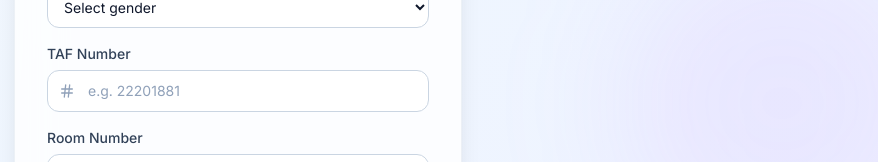
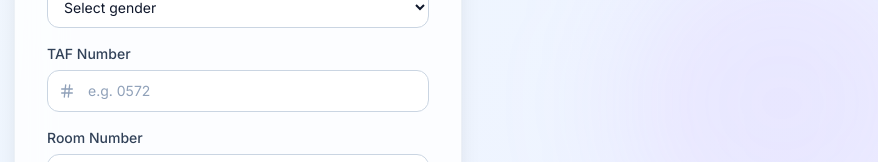
Before and after one commit to Ellieza/dormitory-maintenance-system, a Next.js app: page /signup in a window 1280 px wide. Shown: the part 528-690 px from the top of the page, without its empty margins (402-1280 px from the left). Built offline with nearby package versions, Linux system fonts and the light colour scheme; no server answers; the database is empty.

Commit message:
Fix TAF number placeholder to 4-digit format

```diff
--- a/app/signup/page.tsx
+++ b/app/signup/page.tsx
@@ -244,7 +244,7 @@ export default function SignupPage() {
                 <Hash className="absolute left-3 top-1/2 -translate-y-1/2 w-4 h-4 text-slate-400 dark:text-slate-500" />
                 <input
                   type="text"
-                  placeholder="e.g. 22201881"
+                  placeholder="e.g. 0572"
                   value={tafNumber}
                   onChange={(e) => setTafNumber(e.target.value)}
                   required
```
